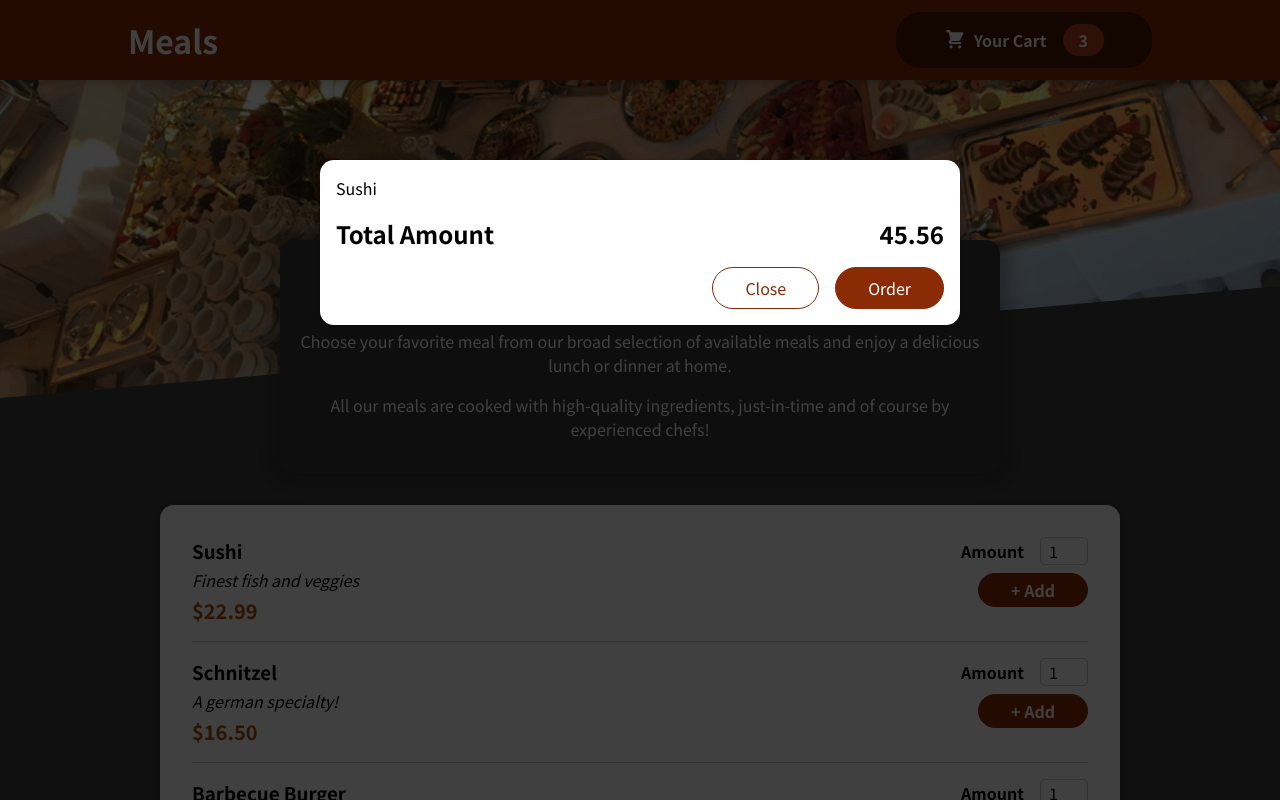
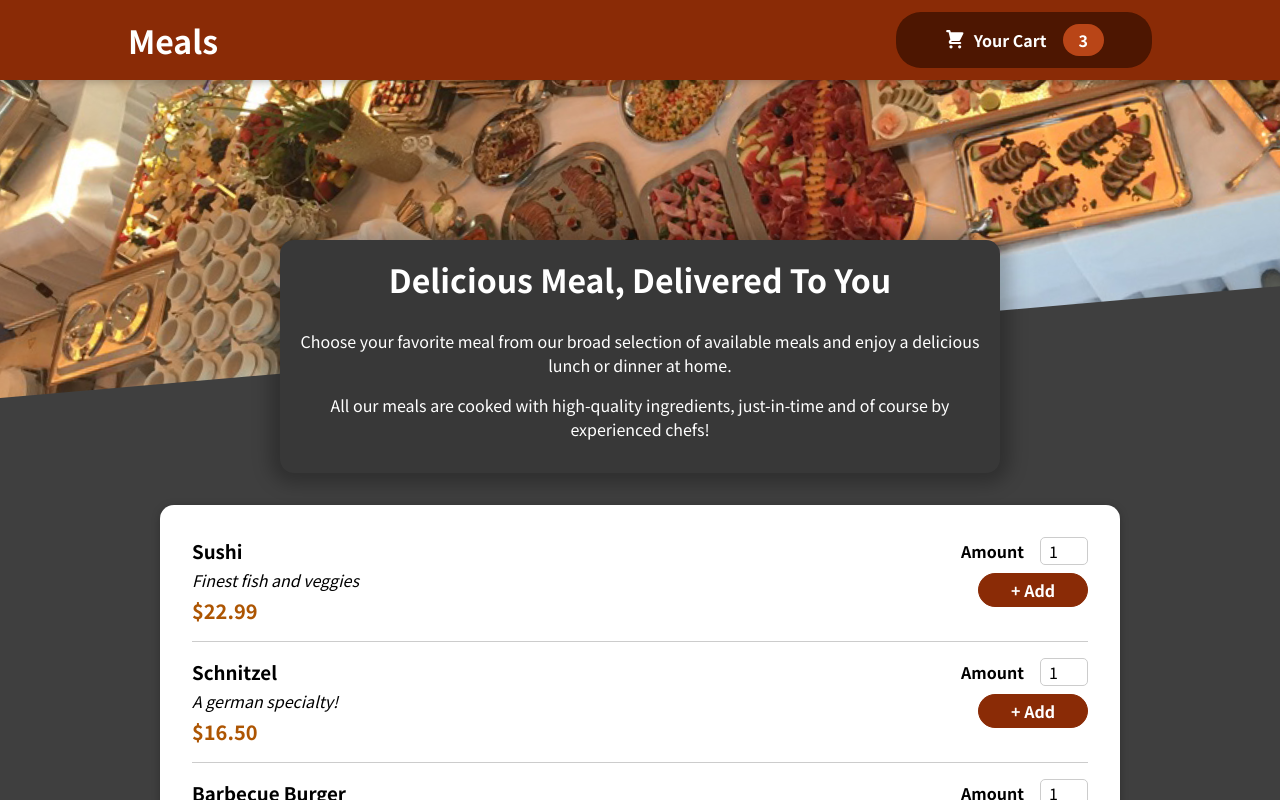
Before and after one commit to gichukipitar/Food-Ordering-App, a React (Create React App) app: page / in a window 1280 px wide. Shown: the top 800 px of the page. Built offline with nearby package versions, Linux system fonts and the light colour scheme.

Commit message:
managing modal state

```diff
--- a/src/App.js
+++ b/src/App.js
@@ -1,13 +1,21 @@
-import {Fragment} from "react";
+import {Fragment, useState} from "react";
 import Header from "./Components/Layout/Header";
 import Meals from "./Components/Meals/Meals";
 import Cart from "./Components/Cart/Cart";
 
 function App() {
+    const [cartIsShown, setCartIsShown]=useState(false);
+
+    const showCardHandler = ()=>{
+        setCartIsShown(true);
+    }
+    const hideCardHandler=()=>{
+        setCartIsShown(false);
+    }
   return (
     <Fragment>
-        <Cart/>
-   <Header/>
+        {cartIsShown && <Cart onClose={hideCardHandler}/>}
+   <Header onShowCart={showCardHandler}/>
         <main>
             <Meals/>
         </main>
--- a/src/Components/Cart/Cart.js
+++ b/src/Components/Cart/Cart.js
@@ -17,14 +17,14 @@
     );
 
         return (
-            <Modal>
+            <Modal onClose={props.onClose}>
                 {cartItems}
                 <div className={classes.total}>
                     <span>Total Amount</span>
                     <span>45.56</span>
                 </div>
                 <div className={classes.actions}>
-                    <button className={classes['button--alt']}>Close</button>
+                    <button className={classes['button--alt']} onClick={props.onClose}>Close</button>
                     <button className={classes.button}>Order</button>
                 </div>
 
--- a/src/Components/Layout/Header.js
+++ b/src/Components/Layout/Header.js
@@ -8,7 +8,7 @@
             <Fragment>
                 <header className={classes.header}>
                     <h1>Meals</h1>
-                   <HeaderCartButton/>
+                   <HeaderCartButton onClick={props.onShowCart}/>
                 </header>
 
                 <div className={classes['main-image']}>
--- a/src/Components/Layout/HeaderCartButton.js
+++ b/src/Components/Layout/HeaderCartButton.js
@@ -4,7 +4,7 @@
 const HeaderCartButton = (props) => {
 
         return (
-          <button className={classes.button}>
+          <button className={classes.button} onClick={props.onClick}>
               <span className={classes.icon}>
                   <CartIcon/>
               </span>
--- a/src/Components/UI/Modal.js
+++ b/src/Components/UI/Modal.js
@@ -3,7 +3,7 @@
 import ReactDOM from "react-dom";
 
 const Backdrop = (props)=>{
-    return <div className={classes.backdrop} />
+    return <div className={classes.backdrop} onClick={props.onClose} />
 };
 const ModalOverlay= (props)=>{
     return(
@@ -20,7 +20,7 @@
 
         return (
             <Fragment>
-                {ReactDOM.createPortal(<Backdrop/>,portalElement )}
+                {ReactDOM.createPortal(<Backdrop onClose ={props.onClose}/>,portalElement )}
                 {ReactDOM.createPortal(<ModalOverlay>{props.children}</ModalOverlay>, portalElement)}
 
             </Fragment>
```
